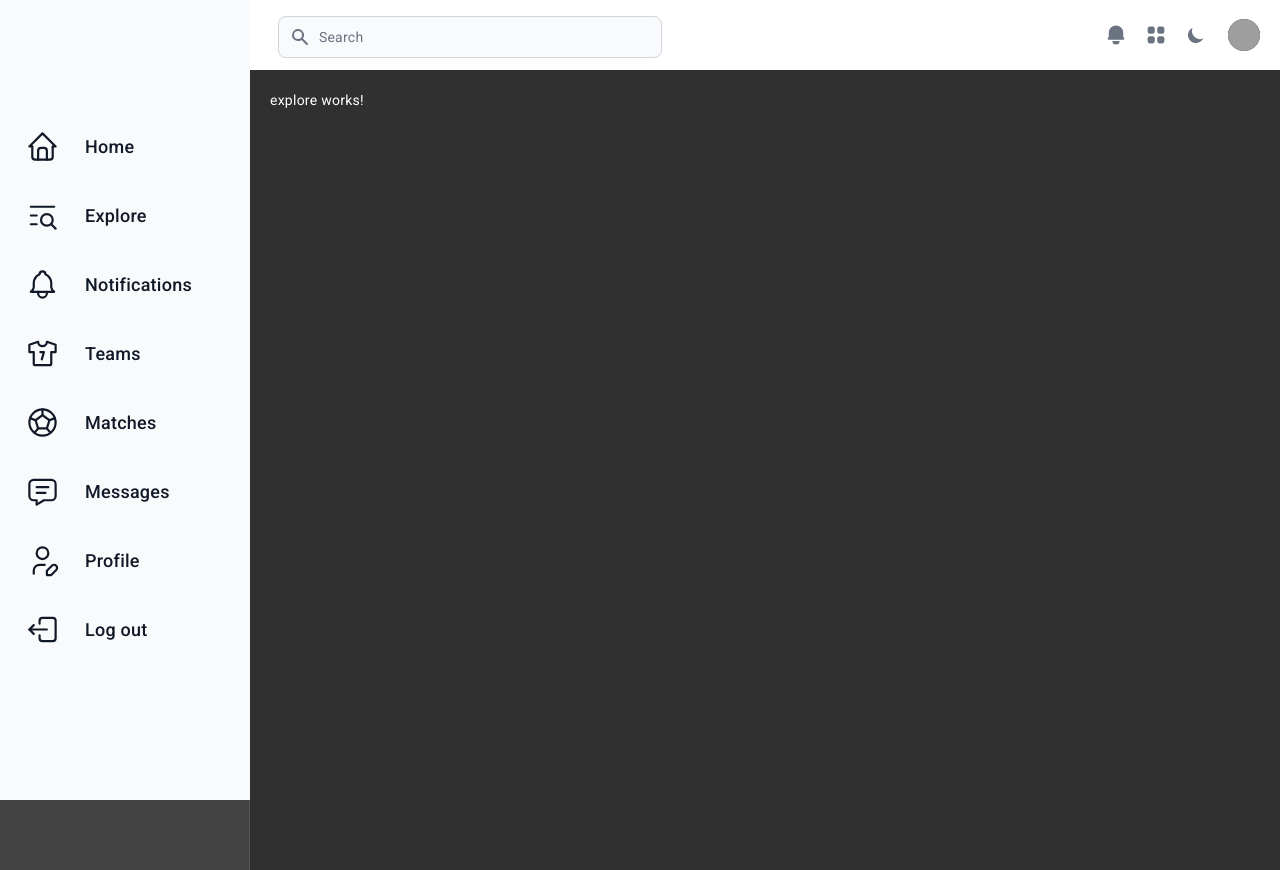
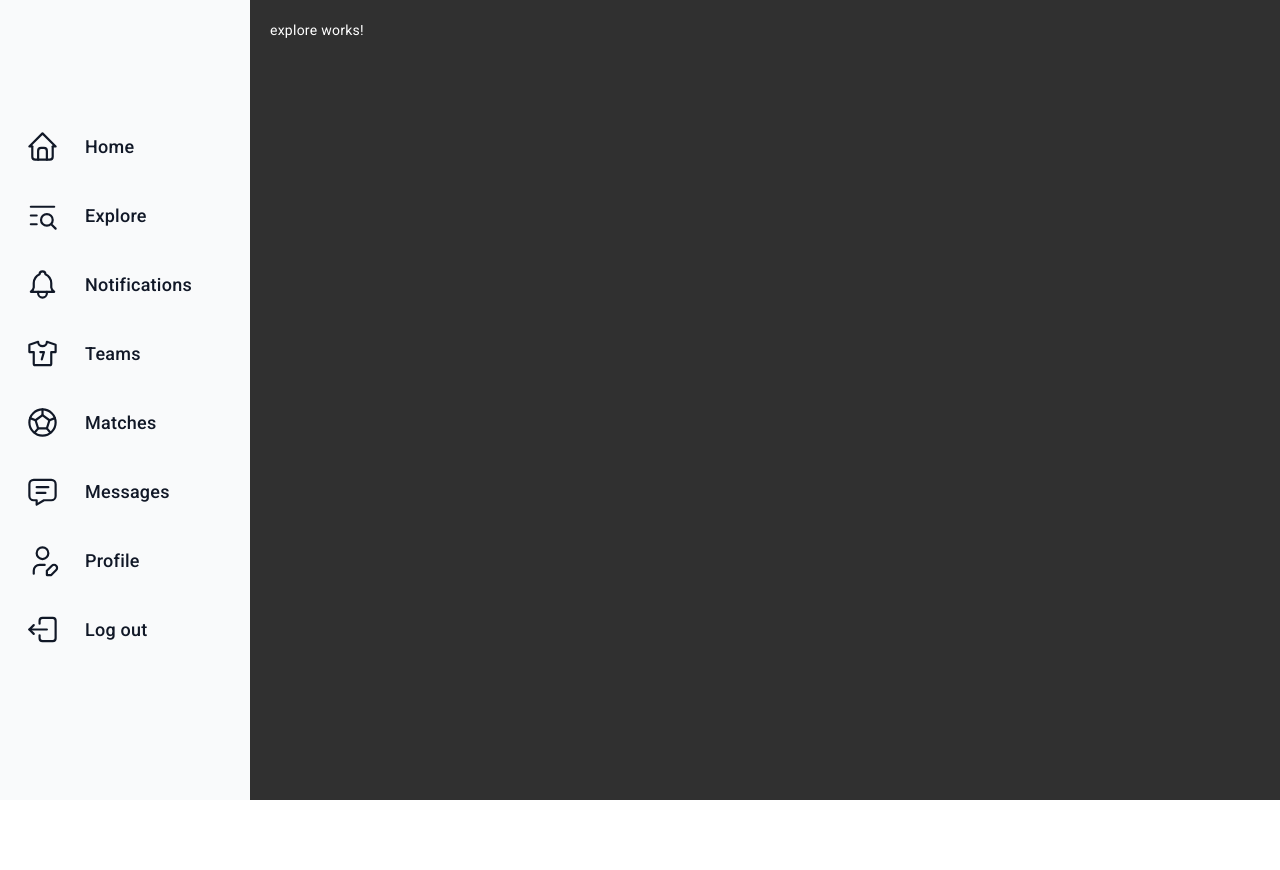
Before and after one commit to m-elhamlaoui/SporterZ-frontend, an Angular app: page /explore in a window 1280 px wide. After the commit the page ends 800 px from the top, so only its background shows below. Built offline with nearby package versions, Linux system fonts and the light colour scheme; grey boxes are pictures that could not be loaded.

Commit message:
Review(Layout): Hide incompleted toolbar and footer

```diff
--- a/src/app/components/layout/layout.component.html
+++ b/src/app/components/layout/layout.component.html
@@ -1,5 +1,6 @@
-<div class="wrapper">
+<!-- <mat-toolbar>
     <app-toolbar></app-toolbar>
+</mat-toolbar> -->
 
     <mat-drawer-container class="drawer-container">
         <mat-drawer color="primary" mode="side" opened="true">
@@ -11,5 +12,4 @@
         </mat-drawer-content>
     </mat-drawer-container>
 
-    <!-- <app-footer></app-footer> -->
-</div>
+<!-- <app-footer></app-footer> -->
```
